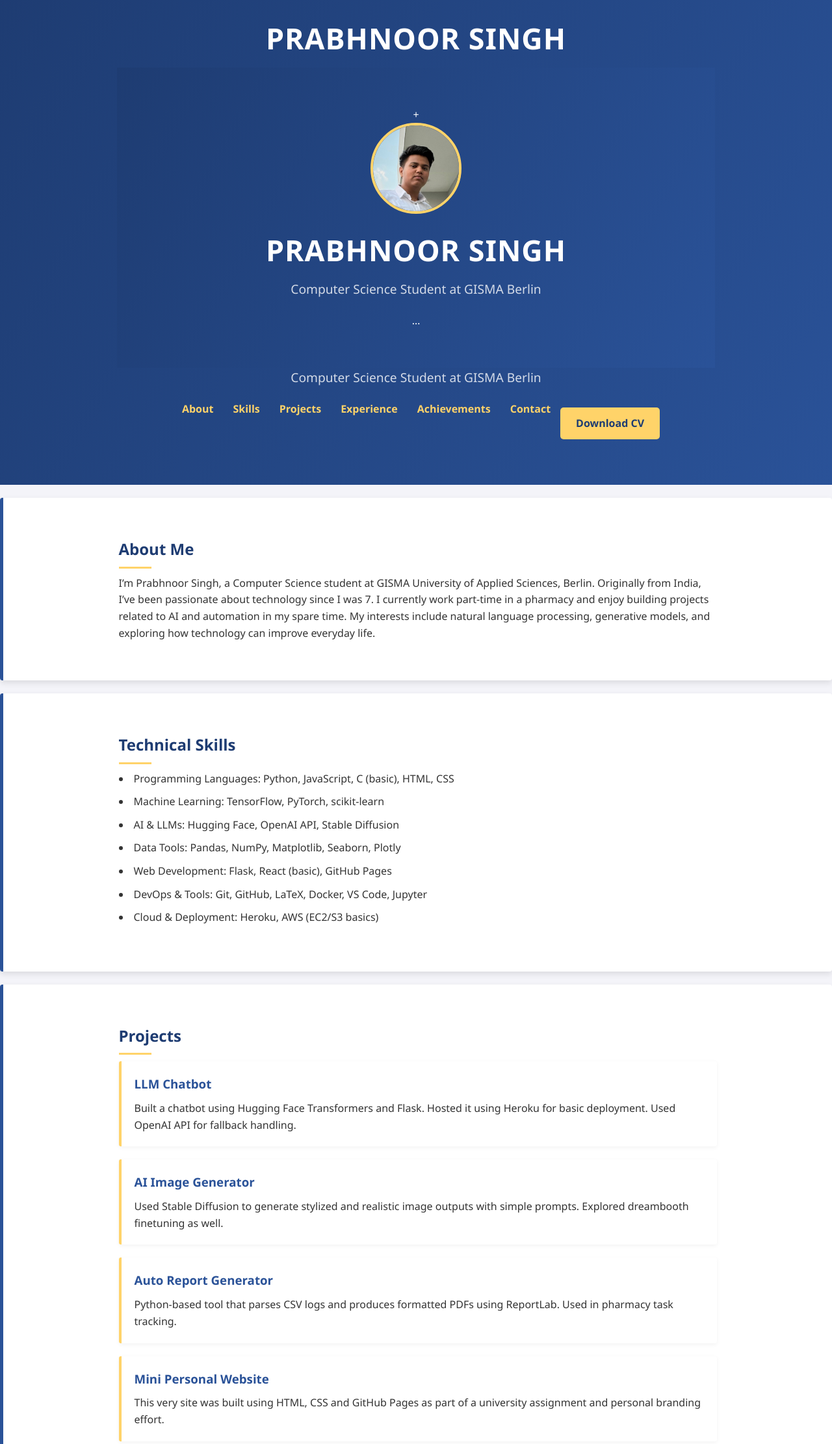
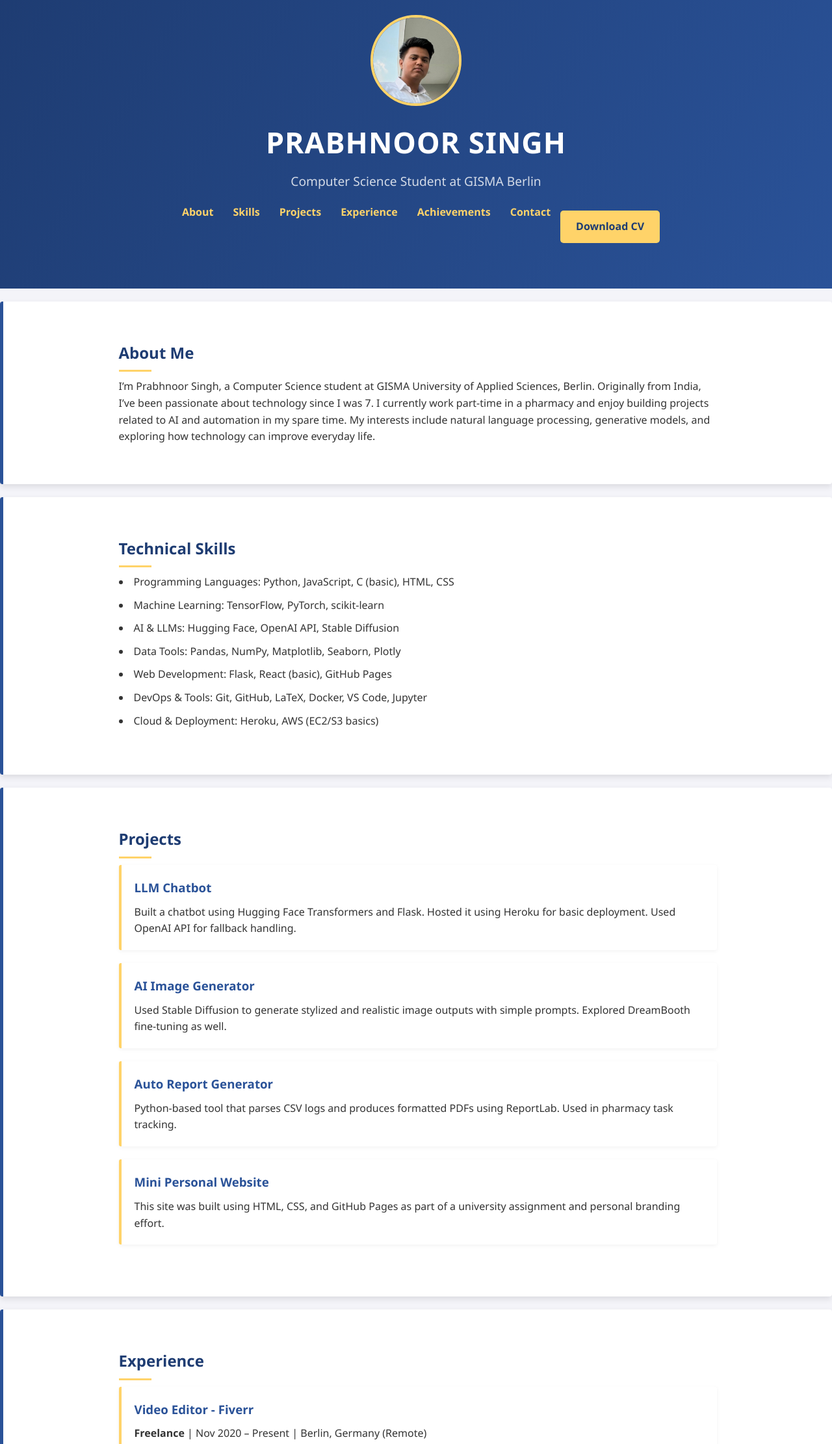
Before and after one commit to Prabhnoor545/portfolio, a plain HTML site: page index.html in a window 1280 px wide. Shown: the part 37-2259 px from the top of the page at 65% size. Drawn offline with Linux system fonts and the light colour scheme.

Commit message:
Update index.html

```diff
--- a/index.html
+++ b/index.html
@@ -9,16 +9,8 @@
 <body>
   <header>
     <div class="container">
+      <img src="assets/prabhnoorimage1.jpg" alt="Prabhnoor Singh" class="profile-img">
       <h1>Prabhnoor Singh</h1>
-  <header>
-     <div class="container">
-+      <img src="assets/prabhnoorimage1.jpg" alt="Prabhnoor Singh" class="profile-img">
-       <h1>Prabhnoor Singh</h1>
-       <p>Computer Science Student at GISMA Berlin</p>
-       <nav>…</nav>
-     </div>
-   </header>
-
       <p>Computer Science Student at GISMA Berlin</p>
       <nav>
         <a href="#about">About</a>
@@ -45,11 +37,11 @@
       <ul>
         <li>Programming Languages: Python, JavaScript, C (basic), HTML, CSS</li>
         <li>Machine Learning: TensorFlow, PyTorch, scikit-learn</li>
-        <li>AI & LLMs: Hugging Face, OpenAI API, Stable Diffusion</li>
+        <li>AI &amp; LLMs: Hugging Face, OpenAI API, Stable Diffusion</li>
         <li>Data Tools: Pandas, NumPy, Matplotlib, Seaborn, Plotly</li>
         <li>Web Development: Flask, React (basic), GitHub Pages</li>
-        <li>DevOps & Tools: Git, GitHub, LaTeX, Docker, VS Code, Jupyter</li>
-        <li>Cloud & Deployment: Heroku, AWS (EC2/S3 basics)</li>
+        <li>DevOps &amp; Tools: Git, GitHub, LaTeX, Docker, VS Code, Jupyter</li>
+        <li>Cloud &amp; Deployment: Heroku, AWS (EC2/S3 basics)</li>
       </ul>
     </div>
   </section>
@@ -63,7 +55,7 @@
       </div>
       <div class="project">
         <h3>AI Image Generator</h3>
-        <p>Used Stable Diffusion to generate stylized and realistic image outputs with simple prompts. Explored dreambooth finetuning as well.</p>
+        <p>Used Stable Diffusion to generate stylized and realistic image outputs with simple prompts. Explored DreamBooth fine-tuning as well.</p>
       </div>
       <div class="project">
         <h3>Auto Report Generator</h3>
@@ -71,7 +63,7 @@
       </div>
       <div class="project">
         <h3>Mini Personal Website</h3>
-        <p>This very site was built using HTML, CSS and GitHub Pages as part of a university assignment and personal branding effort.</p>
+        <p>This site was built using HTML, CSS, and GitHub Pages as part of a university assignment and personal branding effort.</p>
       </div>
     </div>
   </section>
```
